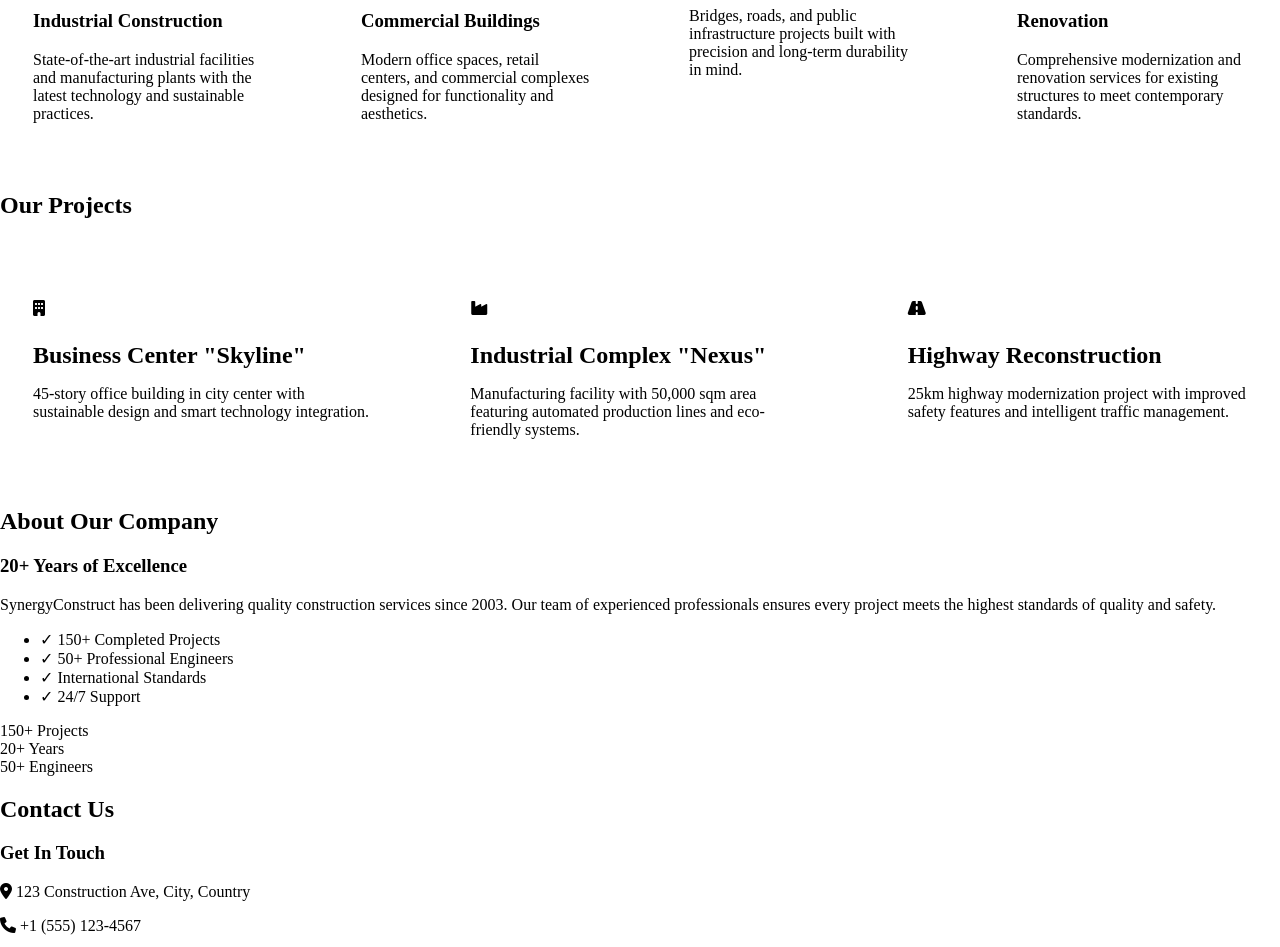
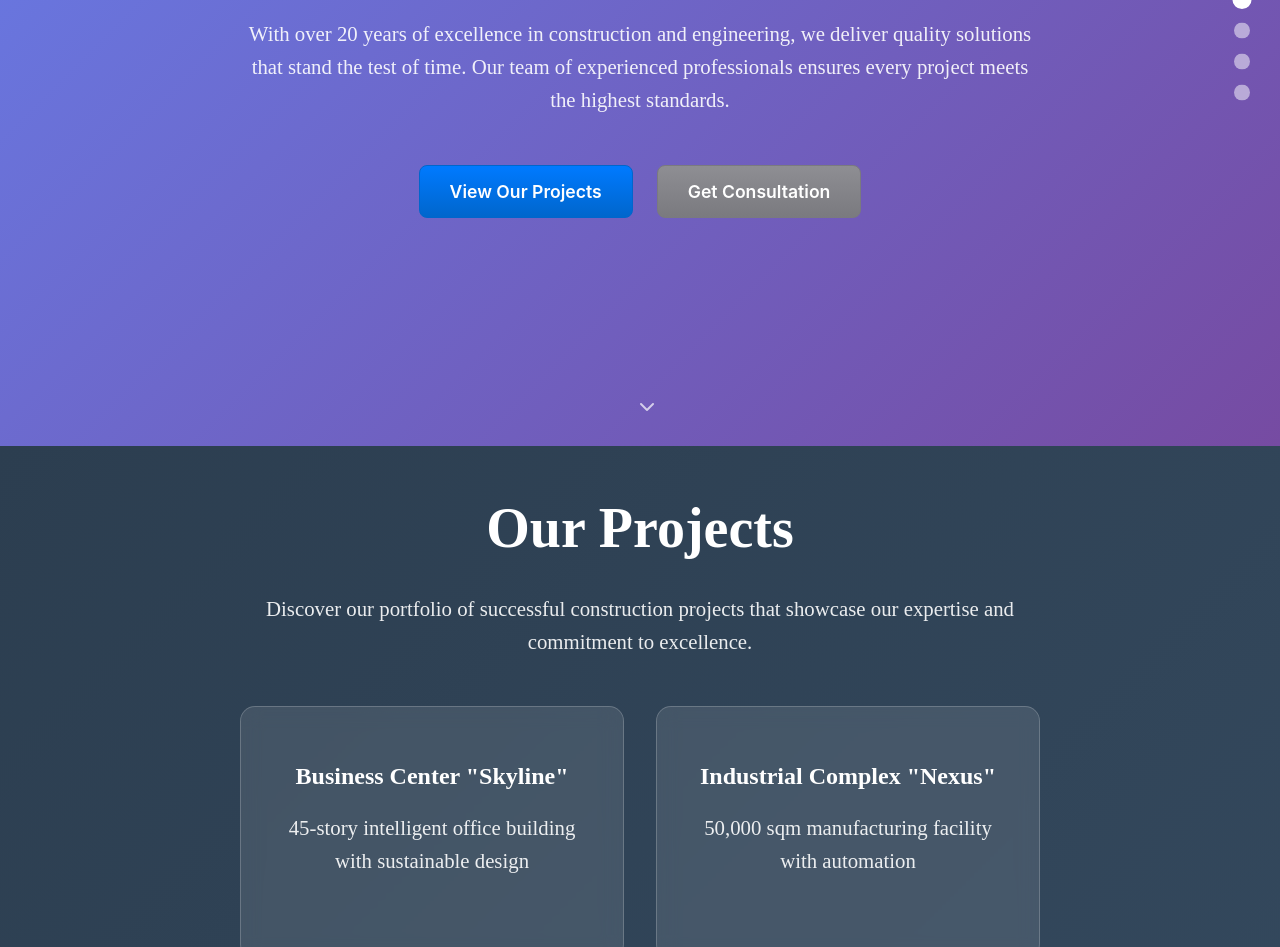
Before and after one commit to HubGitAi/my-portfolio, a plain HTML site: page index.html in a window 1280 px wide. Shown: the part 354-1301 px from the top of the page. Drawn offline with Linux system fonts and the light colour scheme.

Commit message:
Update index.html

```diff
--- a/index.html
+++ b/index.html
@@ -3,12 +3,20 @@
 <head>
     <meta charset="UTF-8">
     <meta name="viewport" content="width=device-width, initial-scale=1.0">
-    <title>Synergy Construction | Building Excellence</title>
+    <title>SynergyConstruct | Building Excellence</title>
     <link rel="stylesheet" href="styles.css">
     <link href="https://cdnjs.cloudflare.com/ajax/libs/font-awesome/6.0.0/css/all.min.css" rel="stylesheet">
 </head>
 <body>
-    <!-- Header with Navigation -->
+    <!-- Navigation Dots -->
+    <div class="navigation-dots">
+        <a href="#about" class="dot active" data-slide="1"></a>
+        <a href="#projects" class="dot" data-slide="2"></a>
+        <a href="#services" class="dot" data-slide="3"></a>
+        <a href="#contact" class="dot" data-slide="4"></a>
+    </div>
+
+    <!-- Header -->
     <header>
         <div class="container">
             <div class="logo">
@@ -16,170 +24,125 @@
             </div>
             <nav>
                 <ul>
-                    <li><a href="#home">Home</a></li>
+                    <li><a href="#about">About</a></li>
+                    <li><a href="#projects">Projects</a></li>
                     <li><a href="#services">Services</a></li>
-                    <li><a href="#projects">Projects</a></li>
-                    <li><a href="#about">About</a></li>
                     <li><a href="#contact">Contact</a></li>
                 </ul>
             </nav>
         </div>
     </header>
 
-    <!-- Hero Section -->
-<section id="home" class="hero">
-    <div class="container">
-        <h1>Building Tomorrow's Infrastructure Today</h1>
-        <p>Professional construction and engineering solutions for modern challenges</p>
+    <!-- Slide 1: About Our Company -->
+    <section id="about" class="slide slide-about">
+        <div class="slide-container">
+            <h1>About Our Company</h1>
+            <p>With over 20 years of excellence in construction and engineering, we deliver quality solutions that stand the test of time. Our team of experienced professionals ensures every project meets the highest standards.</p>
             <div class="button-group">
-            <a href="#contact" class="btn btn-primary">Get Free Consultation</a>
-            <a href="#services" class="btn btn-green">Our Services</a>
-            <a href="#projects" class="btn btn-orange">View Projects</a>
-            <a href="#about" class="btn btn-glass">About Our Company</a>
+                <a href="#projects" class="btn btn-primary">View Our Projects</a>
+                <a href="#contact" class="btn btn-secondary">Get Consultation</a>
             </div>
         </div>
-    <!-- Optional scroll indicator -->
         <div class="scroll-indicator">
             <i class="fas fa-chevron-down"></i>
         </div>
     </section>
 
-    <!-- Spacer -->
-    <div class="section-spacer"></div>
-
-    <!-- Services Section -->
-    <section id="services" class="services">
-        <div class="container">
-            <div class="section-title">
-                <h2>Our Services</h2>
+    <!-- Slide 2: View Projects -->
+    <section id="projects" class="slide slide-projects">
+        <div class="slide-container">
+            <h1>Our Projects</h1>
+            <p>Discover our portfolio of successful construction projects that showcase our expertise and commitment to excellence.</p>
+            <div class="projects-grid">
+                <div class="project-card">
+                    <h3>Business Center "Skyline"</h3>
+                    <p>45-story intelligent office building with sustainable design</p>
                 </div>
-            <div class="services-grid">
-                <div class="service-card">
-                    <i class="fas fa-building"></i>
-                    <h3>Industrial Construction</h3>
-                    <p>State-of-the-art industrial facilities and manufacturing plants with the latest technology and sustainable practices.</p>
+                <div class="project-card">
+                    <h3>Industrial Complex "Nexus"</h3>
+                    <p>50,000 sqm manufacturing facility with automation</p>
                 </div>
-                <div class="service-card">
-                    <i class="fas fa-home"></i>
-                    <h3>Commercial Buildings</h3>
-                    <p>Modern office spaces, retail centers, and commercial complexes designed for functionality and aesthetics.</p>
-                </div>
-                <div class="service-card">
-                    <i class="fas fa-bridge"></i>
-                    <h3>Infrastructure</h3>
-                    <p>Bridges, roads, and public infrastructure projects built with precision and long-term durability in mind.</p>
-                </div>
-                <div class="service-card">
-                    <i class="fas fa-tools"></i>
-                    <h3>Renovation</h3>
-                    <p>Comprehensive modernization and renovation services for existing structures to meet contemporary standards.</p>
+                <div class="project-card">
+                    <h3>Highway Reconstruction</h3>
+                    <p>25km modern highway with smart traffic systems</p>
                 </div>
             </div>
         </div>
     </section>
 
-    <!-- Spacer -->
-    <div class="section-spacer"></div>
-
-    <!-- Projects Section -->
-    <section id="projects" class="projects">
-        <div class="container">
-            <div class="section-title">
-                <h2>Our Projects</h2>
+    <!-- Slide 3: Our Services -->
+    <section id="services" class="slide slide-services">
+        <div class="slide-container">
+            <h1>Our Services</h1>
+            <p>Comprehensive construction and engineering services tailored to meet your specific needs and requirements.</p>
+            <div class="services-grid">
+                <div class="service-card">
+                    <i class="fas fa-building"></i>
+                    <h3>Industrial Construction</h3>
+                    <p>State-of-the-art manufacturing facilities</p>
                 </div>
-            <div class="projects-grid">
-                <div class="project-card">
-                    <div class="project-image">
-                        <i class="fas fa-building"></i>
+                <div class="service-card">
+                    <i class="fas fa-home"></i>
+                    <h3>Commercial Buildings</h3>
+                    <p>Modern office and retail spaces</p>
                 </div>
-                    <h3>Business Center "Skyline"</h3>
-                    <p>45-story office building in city center with sustainable design and smart technology integration.</p>
+                <div class="service-card">
+                    <i class="fas fa-bridge"></i>
+                    <h3>Infrastructure</h3>
+                    <p>Bridges, roads, and public works</p>
                 </div>
-                <div class="project-card">
-                    <div class="project-image">
-                        <i class="fas fa-industry"></i>
-                    </div>
-                    <h3>Industrial Complex "Nexus"</h3>
-                    <p>Manufacturing facility with 50,000 sqm area featuring automated production lines and eco-friendly systems.</p>
-                </div>
-                <div class="project-card">
-                    <div class="project-image">
-                        <i class="fas fa-road"></i>
-                    </div>
-                    <h3>Highway Reconstruction</h3>
-                    <p>25km highway modernization project with improved safety features and intelligent traffic management.</p>
+                <div class="service-card">
+                    <i class="fas fa-tools"></i>
+                    <h3>Renovation</h3>
+                    <p>Modernization of existing structures</p>
                 </div>
             </div>
         </div>
     </section>
 
-    <!-- Spacer -->
-    <div class="section-spacer"></div>
-
-    <!-- About Section -->
-    <section id="about" class="about">
-        <div class="container">
-            <h2>About Our Company</h2>
-            <div class="about-content">
-                <div class="about-text">
-                    <h3>20+ Years of Excellence</h3>
-                    <p>SynergyConstruct has been delivering quality construction services since 2003. Our team of experienced professionals ensures every project meets the highest standards of quality and safety.</p>
-                    <ul>
-                        <li>✓ 150+ Completed Projects</li>
-                        <li>✓ 50+ Professional Engineers</li>
-                        <li>✓ International Standards</li>
-                        <li>✓ 24/7 Support</li>
-                    </ul>
-                </div>
-                <div class="about-stats">
-                    <div class="stat">
-                        <span class="number">150+</span>
-                        <span class="label">Projects</span>
-                    </div>
-                    <div class="stat">
-                        <span class="number">20+</span>
-                        <span class="label">Years</span>
-                    </div>
-                    <div class="stat">
-                        <span class="number">50+</span>
-                        <span class="label">Engineers</span>
-                    </div>
-                </div>
-            </div>
+    <!-- Slide 4: Get Free Consultation -->
+    <section id="contact" class="slide slide-contact">
+        <div class="slide-container">
+            <h1>Get Free Consultation</h1>
+            <p>Ready to start your project? Contact us for a free consultation and let's build something amazing together.</p>
+            <form class="contact-form">
+                <input type="text" placeholder="Your Name" required>
+                <input type="email" placeholder="Your Email" required>
+                <input type="tel" placeholder="Your Phone">
+                <textarea placeholder="Tell us about your project" rows="4" required></textarea>
+                <button type="submit" class="btn btn-primary">Send Message</button>
+            </form>
         </div>
     </section>
 
-    <!-- Spacer -->
-    <div class="section-spacer"></div>
+    <script>
+        // Simple navigation dots activation
+        const dots = document.querySelectorAll('.dot');
+        const sections = document.querySelectorAll('.slide');
 
-    <!-- Contact Section -->
-    <section id="contact" class="contact">
-        <div class="container">
-            <div class="section-title">
-                <h2>Contact Us</h2>
-            </div>
-            <div class="contact-content">
-                <div class="contact-info">
-                    <h3>Get In Touch</h3>
-                    <p><i class="fas fa-map-marker-alt"></i> 123 Construction Ave, City, Country</p>
-                    <p><i class="fas fa-phone"></i> +1 (555) 123-4567</p>
-                    <p><i class="fas fa-envelope"></i> info@synergyconstruct.com</p>
-                </div>
-                <form class="contact-form">
-                    <input type="text" placeholder="Your Name" required>
-                    <input type="email" placeholder="Your Email" required>
-                    <textarea placeholder="Your Message" rows="5" required></textarea>
-                    <button type="submit" class="btn btn-primary">Send Message</button>
-                </form>
-            </div>
-        </div>
-    </section>
+        function activateDot(index) {
+            dots.forEach(dot => dot.classList.remove('active'));
+            dots[index].classList.add('active');
+        }
 
-    <!-- Footer -->
-    <footer>
-        <div class="container">
-            <p>&copy; 2024 SynergyConstruct. All rights reserved.</p>
-        </div>
-    </footer>
+        // Update dots on scroll
+        window.addEventListener('scroll', () => {
+            let current = '';
+            sections.forEach(section => {
+                const sectionTop = section.offsetTop;
+                const sectionHeight = section.clientHeight;
+                if (pageYOffset >= sectionTop - sectionHeight / 3) {
+                    current = section.getAttribute('id');
+                }
+            });
+
+            dots.forEach(dot => {
+                dot.classList.remove('active');
+                if (dot.getAttribute('href').substring(1) === current) {
+                    dot.classList.add('active');
+                }
+            });
+        });
+    </script>
 </body>
 </html>
```
Lines whose indentation alone changed are shown as unchanged.
